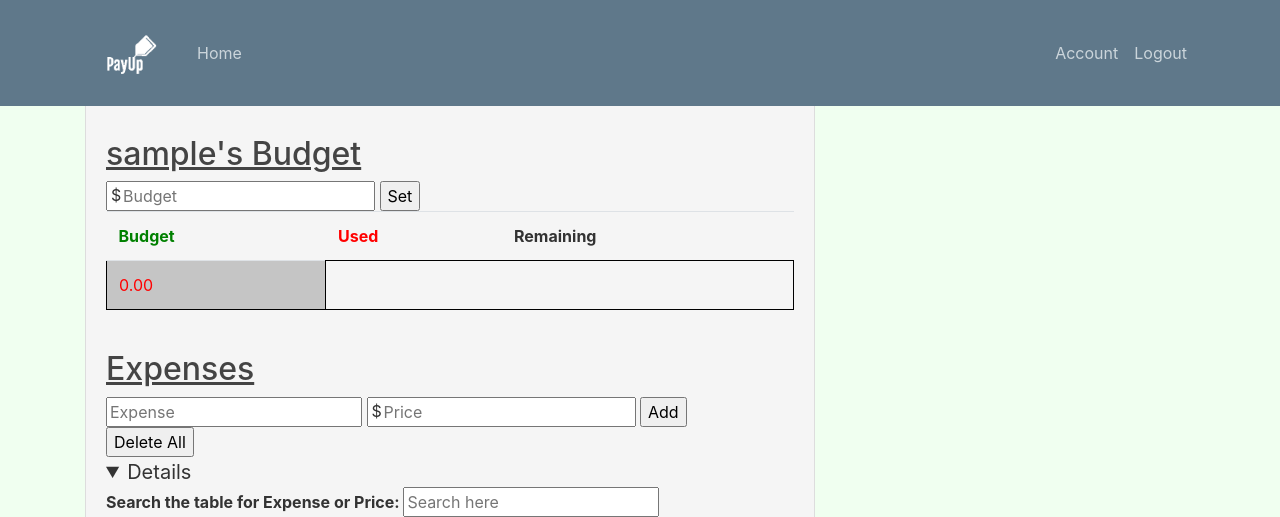
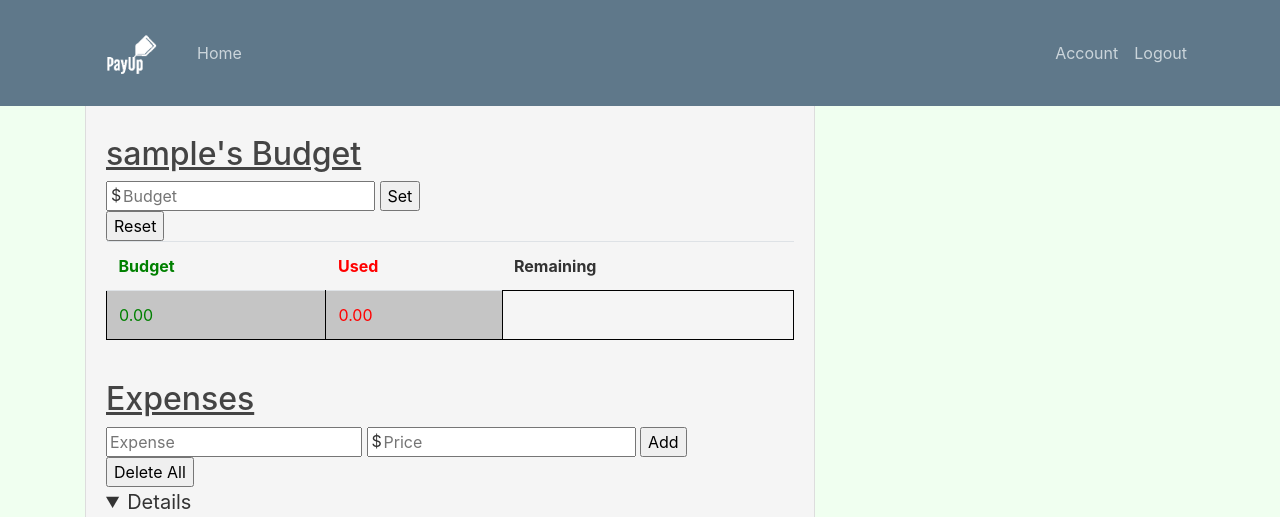
Before and after one commit to quong1/PayUp, a Flask app: page / in a window 1280 px wide. Shown: the top 517 px of the page. Run offline with Flask 2, Linux system fonts and the light colour scheme; the visitor is signed in with stand-in values (Sample User, id 1); data comes from the database, SQL or seed files in the repository; data that the repository does not hold is empty; some libraries are stand-ins or nearby versions.

Commit message:
added budget reset functionality

```diff
--- a/app.py
+++ b/app.py
@@ -488,8 +488,22 @@ def delete(expense_id):
 
 @app.route("/delete_all", methods=["POST"])
 def delete_all():
+    """
+    Allows user to delete all expenses
+    """
     engine = create_engine(os.getenv("DATABASE_URL"))
     Expensedb.__table__.drop(engine)
+    db.session.commit()
+    return redirect(url_for("home"))
+
+
+@app.route("/reset_budget", methods=["POST"])
+def reset_budget():
+    """
+    Allows user to reset budget value
+    """
+    engine = create_engine(os.getenv("DATABASE_URL"))
+    Budgetdb.__table__.drop(engine)
     db.session.commit()
     return redirect(url_for("home"))
 
--- a/templates/home.html
+++ b/templates/home.html
@@ -15,6 +15,10 @@
                 </div>
                 <input type="submit" value="Set">
             </form>
+            <form method="POST" action="{{ url_for('reset_budget') }}">
+                {{ form.hidden_tag() }}
+                <input type="submit" value="Reset">
+            </form>
         </div>
 
         <table class="table">
@@ -26,6 +30,8 @@
             <tr>
                 {% if budget %}
                 <td style="color :green">{{ "%.2f"|format(budget.budget) }}</td>
+                {% else %}
+                <td style="color :green">{{ "%.2f"|format(0.00) }}</td>
                 {% endif %}
                 <td style="color:red">{{ "%.2f"|format(used) }}</td>
                 {% if budget %}
```
